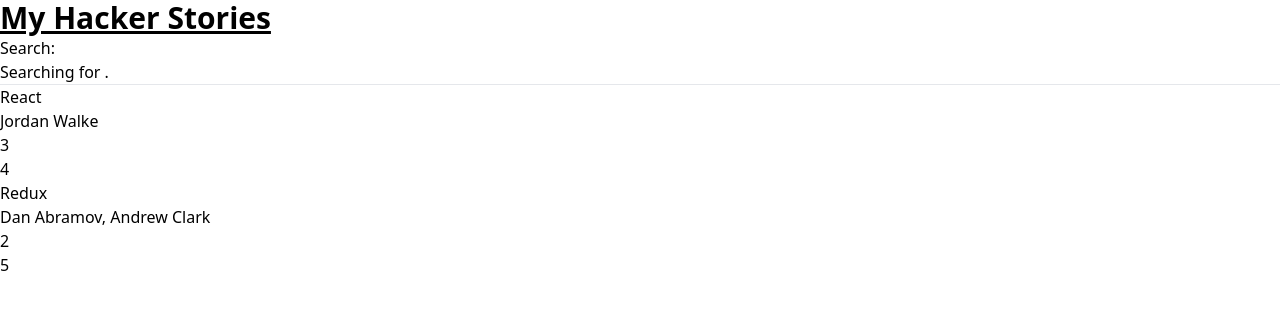
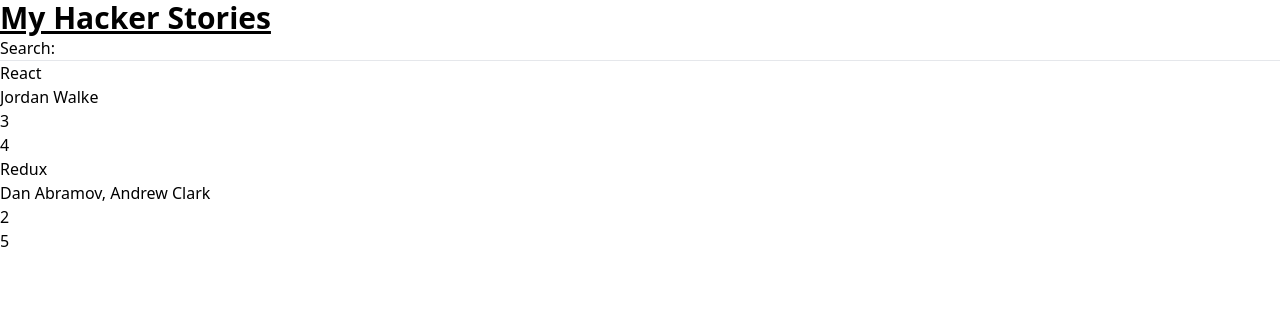
Before and after one commit to HongyuZhuz/react-practice-vite, a React (Vite) app in the folder hacker-stories/: page / in a window 1280 px wide. Shown: the top 310 px of the page. Built offline with nearby package versions, Linux system fonts and the light colour scheme.

Commit message:
lift state

```diff
--- a/hacker-stories/src/App.jsx
+++ b/hacker-stories/src/App.jsx
@@ -5,6 +5,7 @@
 
 
 const App=()=>{
+  const [searchTerm,setSearchTerm] = React.useState('');
 
   const stories = [
     {
@@ -24,11 +25,15 @@
       objectID:1,
     }
   ];
+  const handleSearch = (event)=>{
+    setSearchTerm(event.target.value)
+    console.log(searchTerm);
+  }
 
   return(
     <div>
       <h1 className="text-3xl font-bold underline">My Hacker Stories</h1>
-      <Search />
+      <Search onSearch = {handleSearch}/>
       <hr/>
       <List list = {stories}/>
     </div>
@@ -45,6 +50,7 @@
   )
 }
 
+// eslint-disable-next-line react/prop-types
 const Item = ({key,item})=>{
   return(
     <li key = {key}>
@@ -58,20 +64,15 @@
   )
 }
 
-const Search = ()=>{
-  const [searchTerm,setSearchTerm] = React.useState('')
+const Search = ({onSearch})=>{
 
   const handleChange = (event)=>{
-    setSearchTerm(event.target.value)
+    onSearch(event);
   }
   return(
       <div>
         <label htmlFor="search">Search:</label>
         <input id="search" type = "text" onChange={handleChange}/>
-
-        <p>
-          Searching for <strong>{searchTerm}</strong>.
-        </p>
       </div>
   )
 }
```
